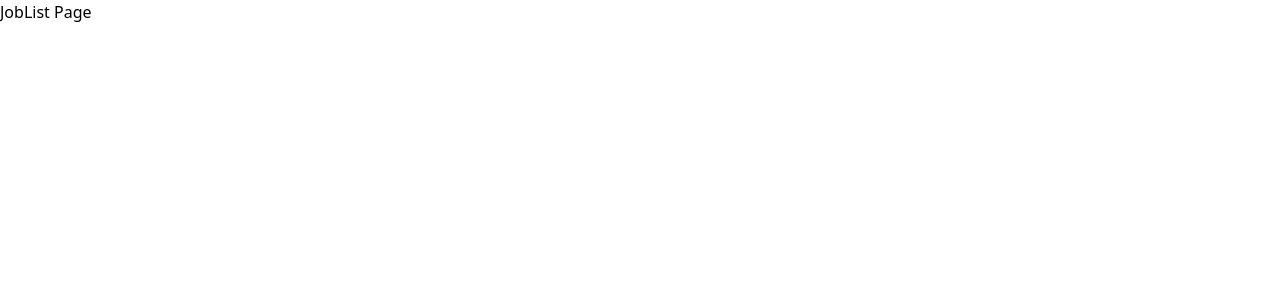
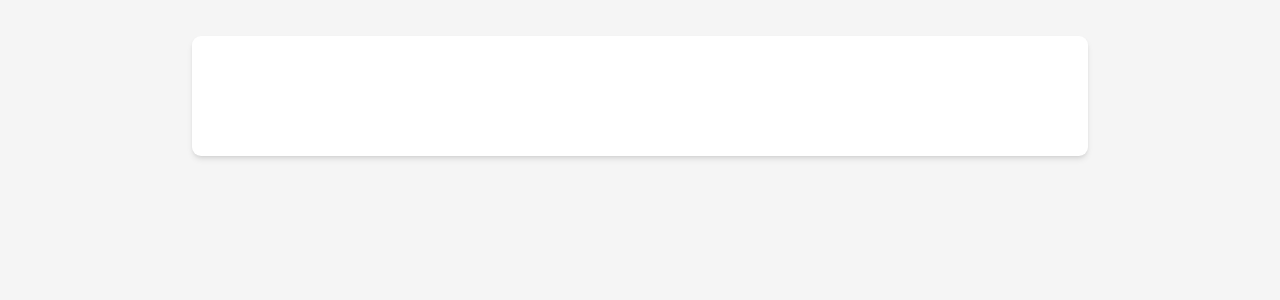
Before and after one commit to Ramil3107/jobList, a React (Create React App) app: page / in a window 1280 px wide. Shown: the top 300 px of the page. Built offline with nearby package versions, Linux system fonts and the light colour scheme.

Commit message:
create job list item box

```diff
--- a/src/pages/JobList/JobList.tsx
+++ b/src/pages/JobList/JobList.tsx
@@ -1,6 +1,9 @@
 
 export const JobList = () => {
+
   return (
-    <div>JobList Page</div>
+    <div className="flex flex-col items-center w-full min-h-screen bg-[#F5F5F5] py-7">
+      <div className="w-[70%] h-[120px] my-2 bg-white rounded-[9px] shadow-md"></div>
+    </div>
   )
 }
```
